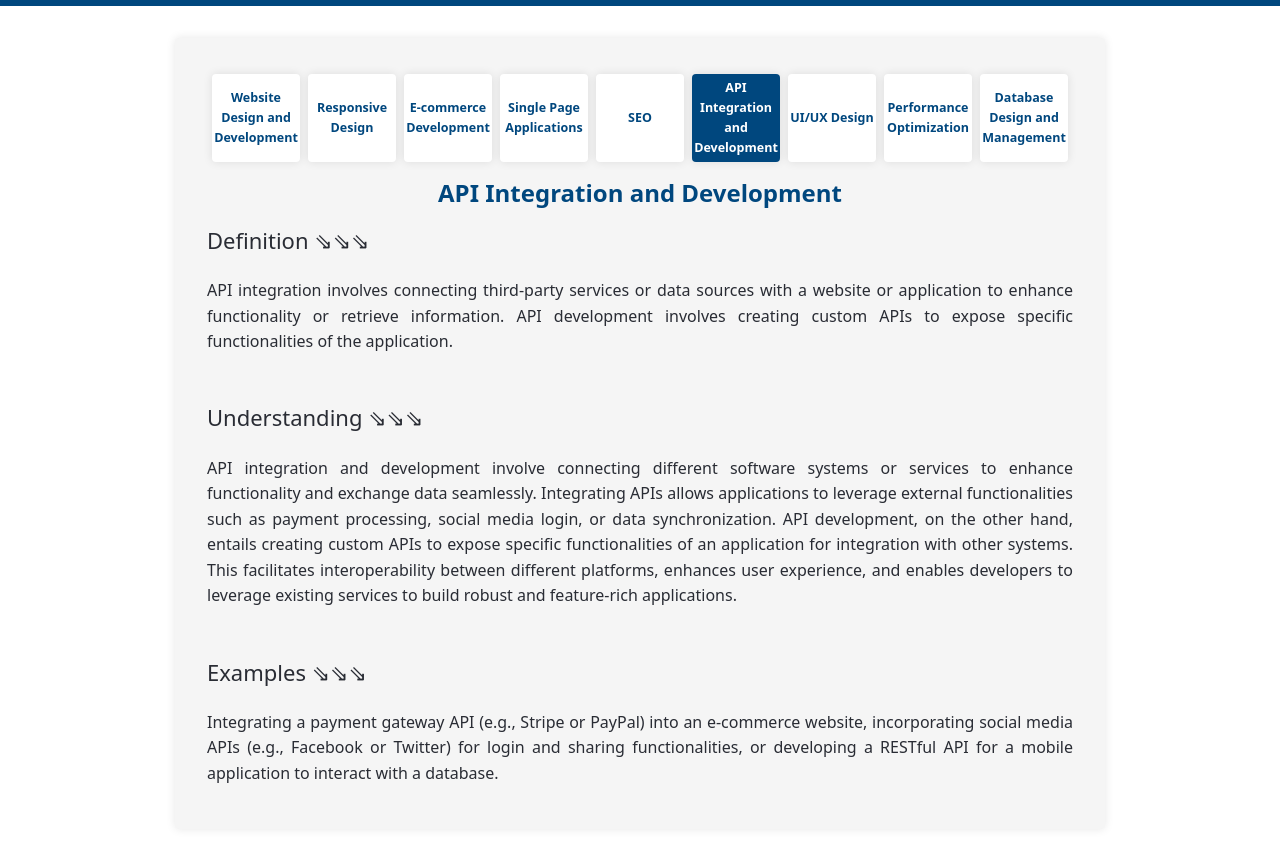
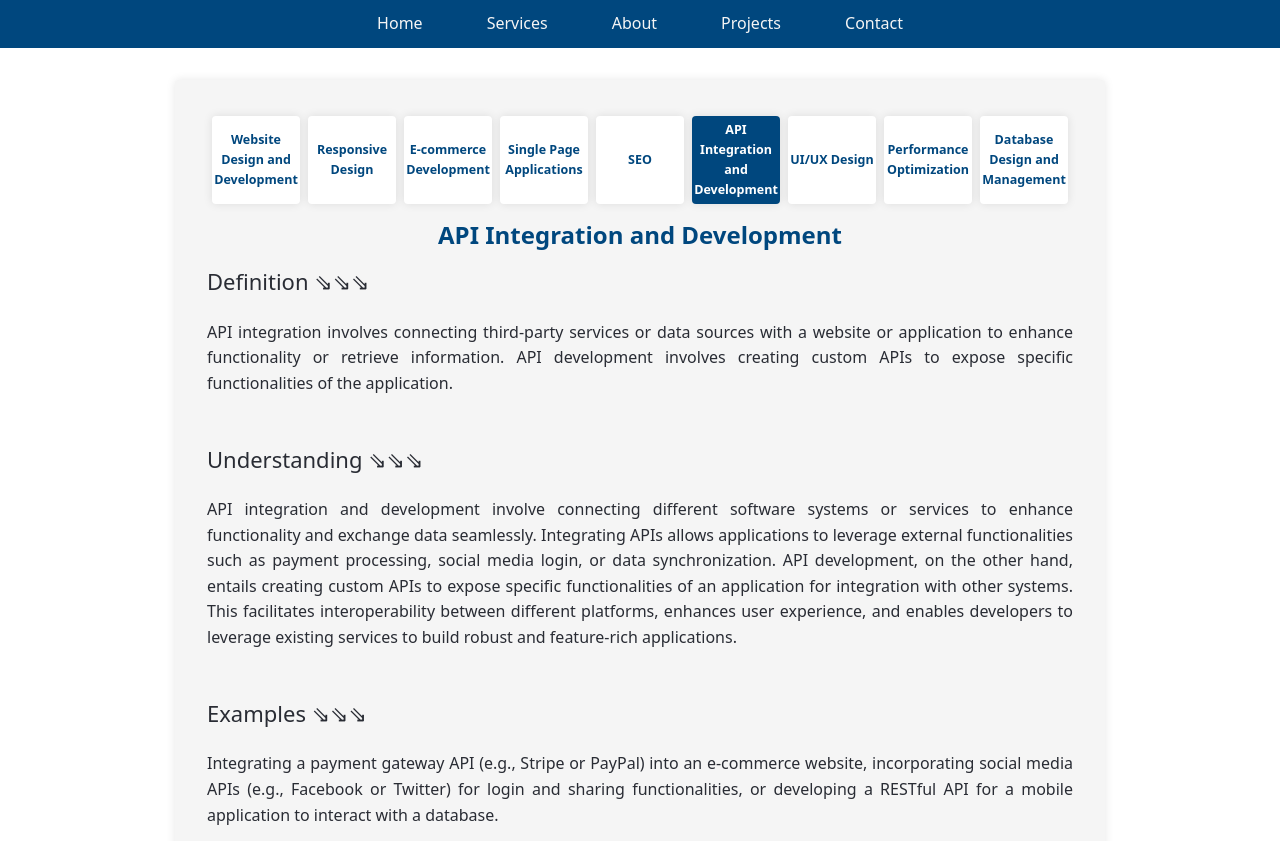
Before and after one commit to FilipBabic/FilipBabic.github.io, a plain HTML site: page services/api-integration-and-development.html in a window 1280 px wide. Shown: the top 841 px of the page. Drawn offline with Linux system fonts and the light colour scheme.

Commit message:
Navigation fixed

```diff
--- a/services/api-integration-and-development.html
+++ b/services/api-integration-and-development.html
@@ -13,6 +13,13 @@
             <div class="nav-toggle" aria-label="toggle navigation">
                 <a href="../services.html" ><img src="../assets/icons/arrow-left-solid.svg" alt="Menu Icon" width="30" height="30"></a>
             </div>
+            <ul class="nav-links">
+                <li><a href="index.html">Home</a></li>
+                <li class="active"><a href="services.html">Services</a></li>
+                <li><a href="about.html">About</a></li>
+                <li><a href="projects.html">Projects</a></li>
+                <li><a href="contact.html">Contact</a></li>
+            </ul>
         </nav>
     </header>
 
```
Also changed, not shown: services/database-design-and-managment.html (+7 -0 lines), services/ecommerce-development.html (+7 -0 lines), services/performance-optimization.html (+7 -0 lines), services/responsive-design.html (+7 -0 lines), services/seo-optimization.html (+7 -0 lines), services/single-page-applications.html (+7 -0 lines), services/ui-ux-design.html (+7 -0 lines), services/website-design-and-development.html (+7 -0 lines).
